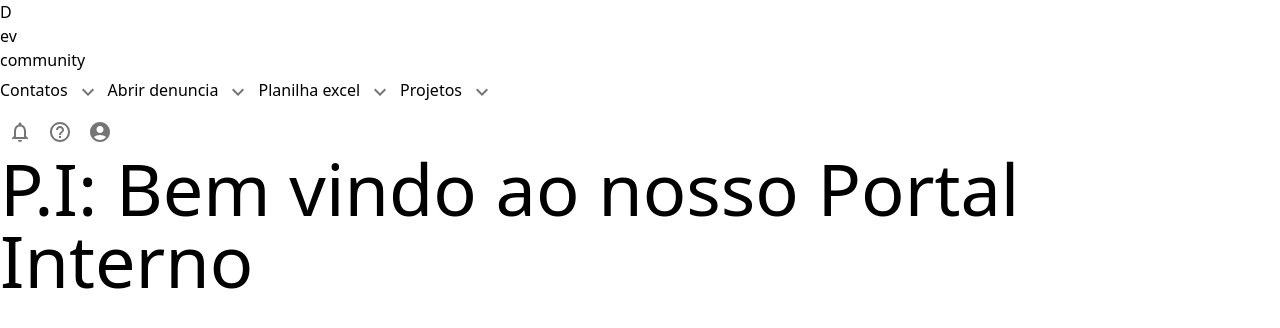
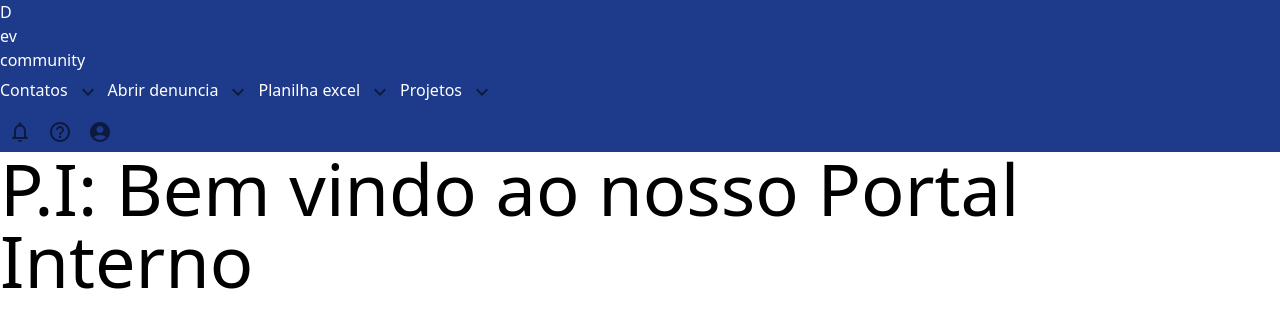
Before and after one commit to Maua-Dev/portal_interno_front, a Next.js app: page / in a window 1280 px wide. Shown: the top 328 px of the page. Built offline with nearby package versions, Linux system fonts and the light colour scheme.

Commit message:
added colors propety on DefaultIconButton

```diff
--- a/src/app/components/Navbar.tsx
+++ b/src/app/components/Navbar.tsx
@@ -50,7 +50,7 @@ export default function NavBar() {
   ]
 
   return (
-    <div>
+    <div className="bg-blue-900 text-white">
       <div>
         <h1>D</h1>
         <div>
@@ -64,7 +64,7 @@ export default function NavBar() {
             <button key={index} className="hover:bg-blue-600">
               <p>
                 {link.text}
-                <DefaultIconButton key={index}>
+                <DefaultIconButton color="text-white" key={index}>
                   <KeyboardArrowDownIcon />
                 </DefaultIconButton>
               </p>
@@ -75,7 +75,9 @@ export default function NavBar() {
       <div>
         {iconsList.map((icon, index) => {
           return (
-            <DefaultIconButton key={index}>{icon.icon_name}</DefaultIconButton>
+            <DefaultIconButton color="text-white" key={index}>
+              {icon.icon_name}
+            </DefaultIconButton>
           )
         })}
       </div>
--- a/src/app/components/little-components/Buttons.tsx
+++ b/src/app/components/little-components/Buttons.tsx
@@ -1,8 +1,17 @@
 import { IconButton } from '@mui/material'
 import { ReactNode } from 'react'
 
-const DefaultIconButton = ({ children }: { children: ReactNode }) => {
-  return <IconButton className="hover:bg-transparent">{children}</IconButton>
+interface DefaultIconButtonProps {
+  children: ReactNode
+  color: string
+}
+
+const DefaultIconButton = ({ children, color }: DefaultIconButtonProps) => {
+  return (
+    <IconButton className={'hover:bg-transparent ' + color}>
+      {children}
+    </IconButton>
+  )
 }
 
 export { DefaultIconButton }
```
